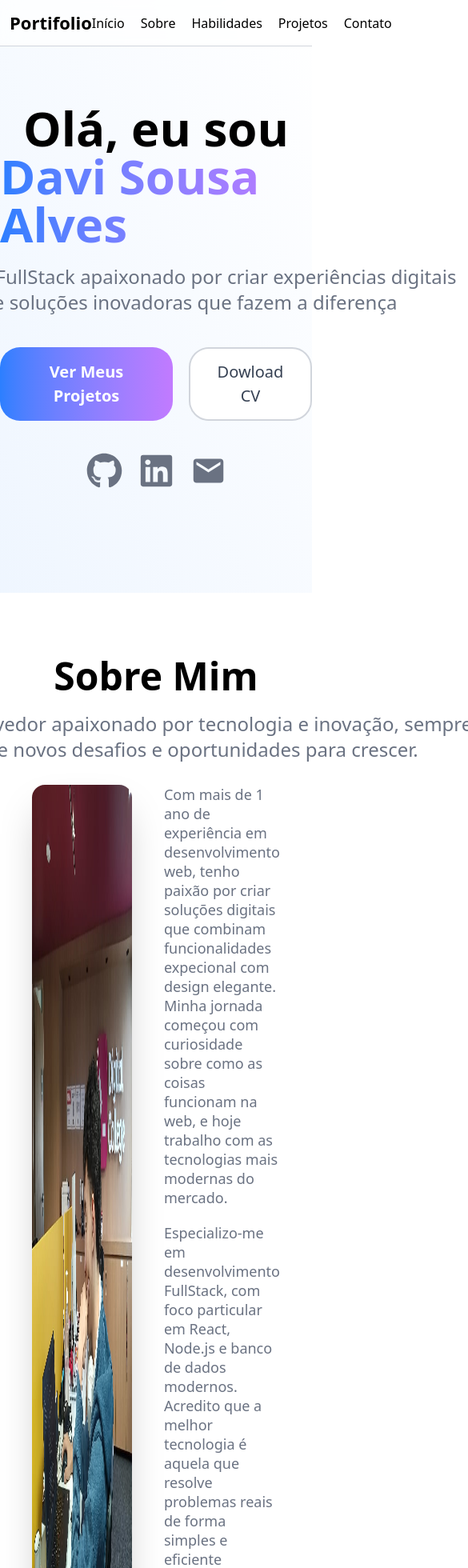
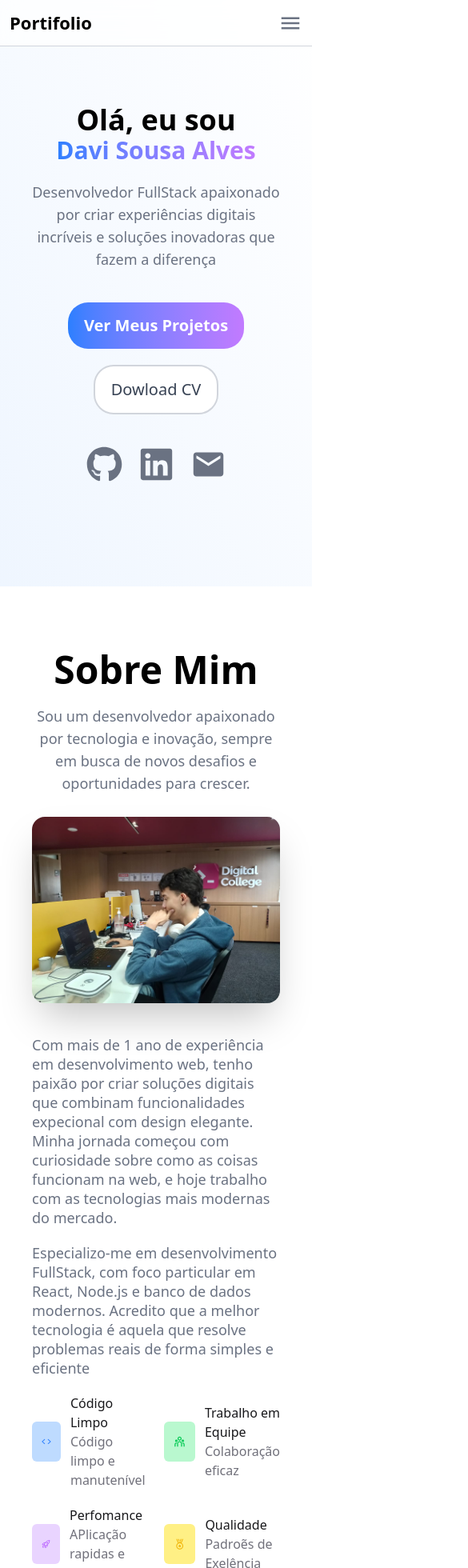
Before and after one commit to daviiisousa/portifolio-davi, a React (Vite) app: page / in a window 390 px wide. Shown: the top 1960 px of the page at 80% size, 585 px wide, since content can reach past the window. Built offline with nearby package versions, Linux system fonts and the light colour scheme.

Commit message:
implementando responsividade

```diff
--- a/src/components/Inicio.jsx
+++ b/src/components/Inicio.jsx
@@ -8,7 +8,7 @@ export function Inicio() {
   return (
     <section
       id="inicio"
-      className="w-full h-full py-30 bg-linear-65 from-blue-50 to-white"
+      className="w-full h-full py-30 bg-linear-65 from-blue-50 to-white max-lg:px-10"
     >
       <motion.div
         className="w-full flex flex-col justify-center items-center h-full"
@@ -16,17 +16,17 @@ export function Inicio() {
         animate={{ opacity: 1, y: 10 }}
         transition={{ duration: 0.8 }}
       >
-        <h1 className="text-6xl font-bold">Olá, eu sou</h1>
+        <h1 className="text-6xl font-bold max-lg:text-4xl">Olá, eu sou</h1>
         <h2
-          className={`text-6xl font-bold ${gradient.textGradientPrimary} mb-5`}
+          className={`text-6xl font-bold ${gradient.textGradientPrimary} mb-5 max-lg:text-4xl max-sm:text-3xl`}
         >
           Davi Sousa Alves
         </h2>
-        <p className="text-2xl w-[800px] text-center mb-5 text-gray-500">
+        <p className="text-2xl max-w-[800px] text-center mb-5 text-gray-500 max-lg:text-lg">
           Desenvolvedor FullStack apaixonado por criar experiências digitais
           incríveis e soluções inovadoras que fazem a diferença
         </p>
-        <div className=" flex gap-5 my-5">
+        <div className=" flex gap-5 my-5 max-sm:flex-col max-sm:items-center">
           <Button type={"button"} theme={"gradient"}>
             <a href="#projetos"> Ver Meus Projetos</a>
           </Button>
--- a/src/components/Sobre.jsx
+++ b/src/components/Sobre.jsx
@@ -10,20 +10,20 @@ export function Sobre() {
     <section id="sobre" className="p-10 my-10">
       <div className="flex flex-col items-center text-center">
         <h1 className="text-5xl font-bold ">Sobre Mim</h1>
-        <p className="text-2xl mt-5 mb-7 w-[800px] text-gray-500 ">
+        <p className="text-2xl mt-5 mb-7 max-w-[800px] text-gray-500 max-lg:text-lg">
           Sou um desenvolvedor apaixonado por tecnologia e inovação, sempre em
           busca de novos desafios e oportunidades para crescer.
         </p>
       </div>
-      <div className="flex w-full h-full gap-10">
-        <div className="w-[50%]">
+      <div className="flex w-full h-full gap-10 max-lg:flex-col ">
+        <div className="w-[50%] max-lg:w-full">
           <img
             className="w-full rounded-2xl h-full shadow-2xl"
             src={imgSobre}
             alt="Computador com codigos"
           />
         </div>
-        <div className="w-[50%]">
+        <div className="w-[50%] max-lg:w-full">
           <p className="text-2xl max-2xl:text-[18px] text-gray-500">
             Com mais de 1 ano de experiência em desenvolvimento web, tenho
             paixão por criar soluções digitais que combinam funcionalidades
--- a/src/components/TrabalhaJuntos.jsx
+++ b/src/components/TrabalhaJuntos.jsx
@@ -15,14 +15,16 @@ export function TrabalharJuntos() {
       className="w-full bg-linear-65 from-blue-50 to-white p-10"
     >
       <div className="flex flex-col items-center justify-center h-full">
-        <h1 className="text-6xl  font-bold p-10">Vamos Trabalhar Juntos</h1>
-        <p className="text-2xl text-center text-zinc-500 max-w-1/2 mb-10">
+        <h1 className="text-6xl font-bold py-10 max-lg:text-4xl">
+          Vamos Trabalhar Juntos
+        </h1>
+        <p className="text-2xl text-center text-zinc-500 max-w-1/2 mb-10 max-lg:text-lg max-md:max-w-full">
           Tem um projeto em mente? Adoraria saber mais sobre sua ideia e como
           posso ajudar a torná-la realidade.
         </p>
       </div>
-      <div className="grid grid-cols-2 gap-10">
-        <div className="space-y-3">
+      <div className="grid grid-cols-2 gap-10 max-md:flex max-md:flex-col ">
+        <div className="space-y-3 max-md:text-center">
           <h2 className="text-2xl font-bold">Entre em Contato</h2>
           <p className="text-lg text-zinc-500 ">
             Estou sempre aberto a discutir novos projetos, oportunidades
@@ -30,7 +32,7 @@ export function TrabalharJuntos() {
             conversar sobre tecnologia, desenvolvimento ou qualquer ideia
             interessante.
           </p>
-          <div className="flex flex-col gap-5">
+          <div className="flex flex-col gap-5 max-md:flex-row max-md:justify-center max-md:text-left flex-wrap">
             <IconButton
               icon={
                 <MdOutlineEmail
@@ -64,7 +66,7 @@ export function TrabalharJuntos() {
           </div>
           <div className="space-y-3">
             <h3 className="text-[18px] font-medium">Me encontre nas redes</h3>
-            <div className="flex gap-2">
+            <div className="flex gap-2 max-md:justify-center">
               <a href="https://github.com/daviiisousa" target="_blanck">
                 <IconButton
                   icon={
--- a/src/components/layout/Footer.jsx
+++ b/src/components/layout/Footer.jsx
@@ -5,8 +5,8 @@ import { CiLinkedin } from "react-icons/ci";
 
 export function Footer() {
   return (
-    <footer className="w-full p-10 bg-gray-950  grid grid-cols-[700px_1fr_1fr] gap-5 text-white">
-      <div className="  space-y-5">
+    <footer className="w-full p-10 bg-gray-950  grid grid-cols-[700px_1fr_1fr] gap-5 text-white max-xl:flex max-xl:flex-col ">
+      <div className="space-y-5">
         <h2 className={`text-3xl ${gradient.textGradientPrimary} font-bold `}>
           Davi Sousa Alves
         </h2>
--- a/src/components/layout/Header.jsx
+++ b/src/components/layout/Header.jsx
@@ -1,9 +1,11 @@
+import { IoMdMenu } from "react-icons/io";
+
 export function Header() {
   return (
-    <header className="flex items-center p-3 justify-between w-full  fixed border-b border-gray-300 z-10 bg-white/70 backdrop-blur-md">
+    <header className="flex items-center p-3 justify-between w-full fixed border-b border-gray-300 z-10 bg-white/70 backdrop-blur-md">
       <h1 className="font-bold text-[22px]">Portifolio</h1>
       <nav className="">
-        <ul className="flex gap-5 font-medium">
+        <ul className="flex gap-5 font-medium max-md:hidden">
           <li>
             <a href="#inicio">Início</a>
           </li>
@@ -21,6 +23,7 @@ export function Header() {
           </li>
         </ul>
       </nav>
+      <IoMdMenu size={30} className="text-gray-500 cursor-pointer md:hidden" />
     </header>
   );
 }
--- a/src/components/ui/cardsUI/CardHabilidades.jsx
+++ b/src/components/ui/cardsUI/CardHabilidades.jsx
@@ -1,9 +1,9 @@
 export function CardHabilidades({ icon, titulo, habilidades }) {
   return (
     <div className="bg-white rounded-md w-full h-fit p-5 hover:scale-105 transition-all shadow-primary hover:shadow-2xl">
-      <div className="flex items-center  gap-5 mb-5">
+      <div className="flex items-center max-sm:flex-col gap-5 mb-5">
         <div className="bg-zinc-100 p-3 rounded-md">{icon}</div>
-        <h1 className="text-2xl font-bold">{titulo}</h1>
+        <h1 className="text-2xl max-sm:text-lg font-bold">{titulo}</h1>
       </div>
       <ul>
         {habilidades.map((itens) => (
--- a/src/components/ui/cardsUI/CardProjetos.jsx
+++ b/src/components/ui/cardsUI/CardProjetos.jsx
@@ -43,7 +43,7 @@ export function CardProjetos({
             target="_blank"
             className="text-lg text-blue-500 flex items-center my-5 cursor-pointer hover:text-blue-700 transition-all"
           >
-            Ver Projetos <GrFormNextLink />
+            Ver Projeto <GrFormNextLink />
           </a>
         </div>
       </div>
--- a/src/components/ui/iconButton.jsx
+++ b/src/components/ui/iconButton.jsx
@@ -3,7 +3,9 @@ export function IconButton({ icon, title, description }) {
     <div className="flex gap-3 items-center cursor-pointer">
       {icon}
       <div className="flex flex-col">
-        <h3 className="font-medium text-zinc-900 text-[18px]">{title}</h3>
+        <h3 className="font-medium text-zinc-900 text-[18px] max-lg:text-[16px]">
+          {title}
+        </h3>
         <p className="text-zinc-500">{description}</p>
       </div>
     </div>
```
Also changed, not shown: src/components/ui/input.jsx (renamed from src/components/ui/input.tsx).
